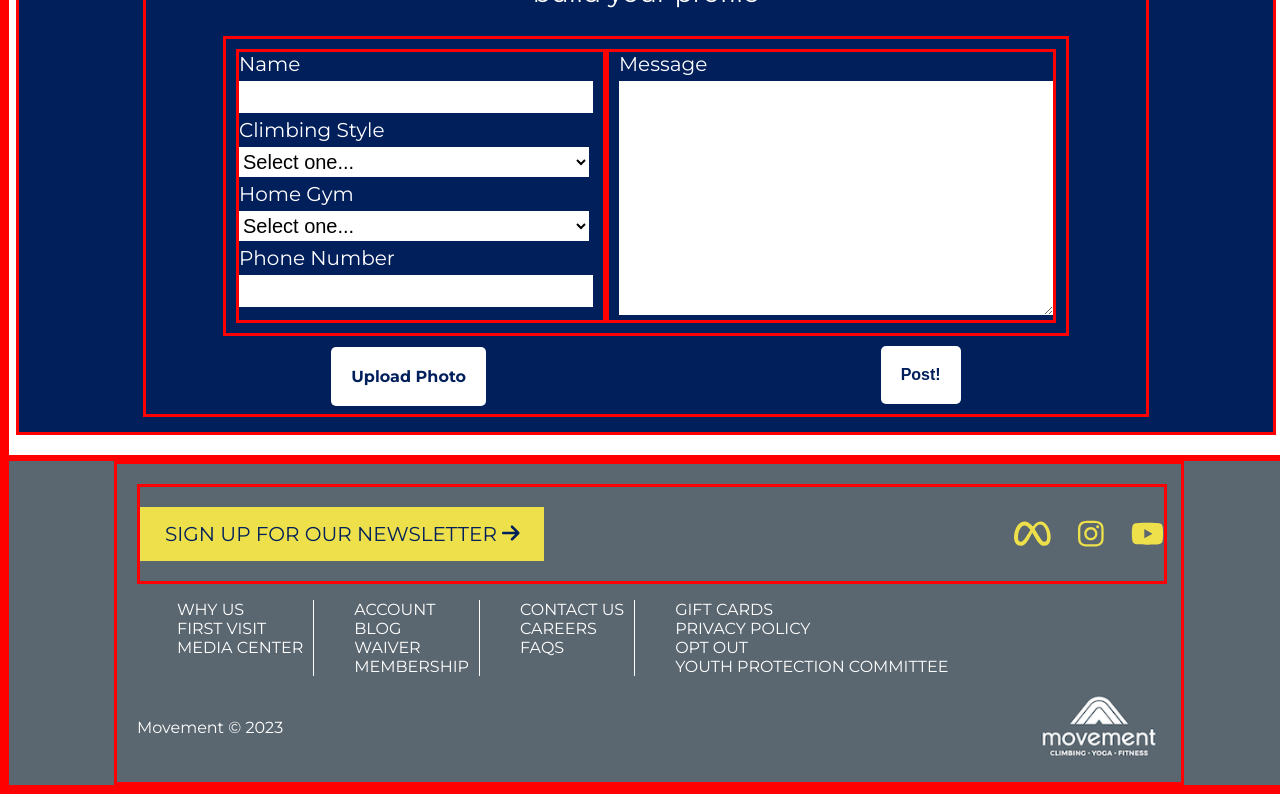
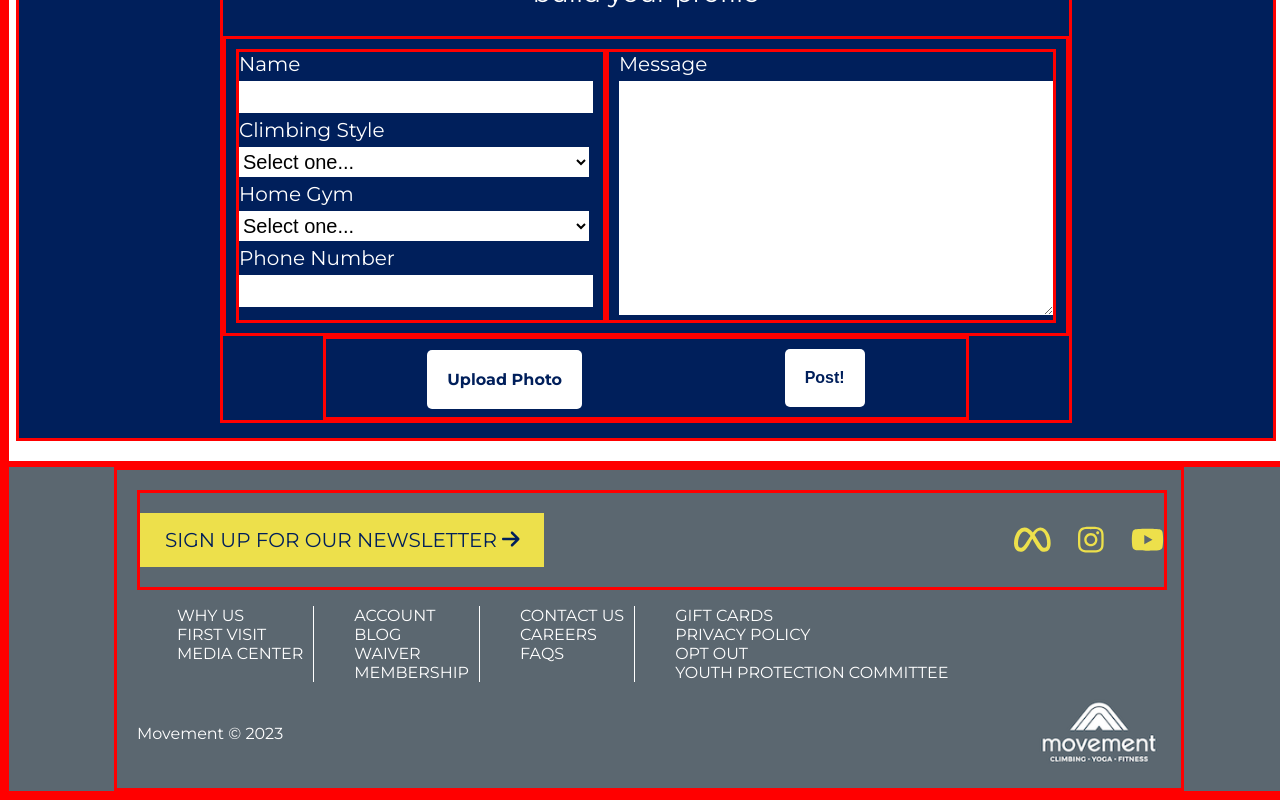
Before and after one commit to lisahill207/Trade-A-Belay, a React (Create React App) app in the folder trade-a-belay/: page / in a window 1280 px wide. Shown: the part 1499-2299 px from the top of the page. Built offline with nearby package versions, Linux system fonts and the light colour scheme.

Commit message:
button margin

```diff
--- a/trade-a-belay/src/trade.css
+++ b/trade-a-belay/src/trade.css
@@ -291,10 +291,11 @@ form p {
   background-color: var(--lightBlue);
 }
 .form-bottom {
+  border: solid red;
   display: flex;
   justify-content: space-around;
   align-items: center;
-  width: 80dvw;
+  width: 50dvw;
 }
 .file-container {
   display: flex;
```
